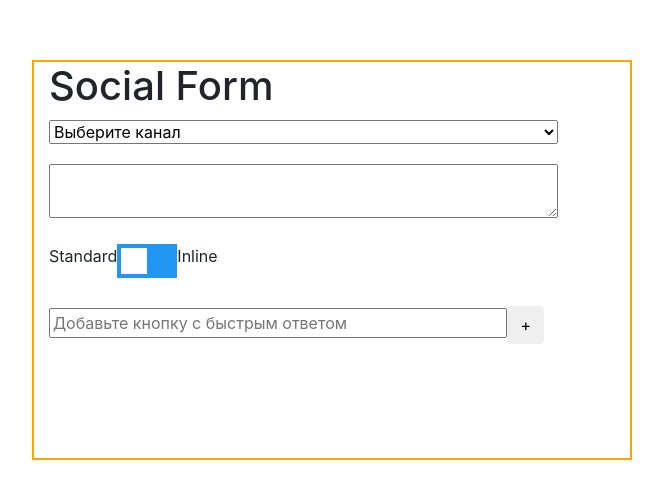
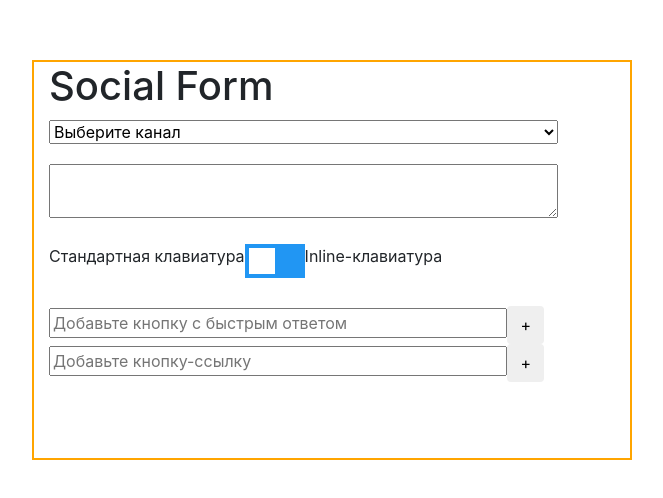
Before and after one commit to trewstaples/social-form-test, a React (Create React App) app: page / in a window 1280 px wide. Shown: the part 140-638 px from the top of the page, without its empty margins (308-971 px from the left). Built offline with nearby package versions, Linux system fonts and the light colour scheme.

Commit message:
Разведет логику добавления кнопок

```diff
--- a/src/components/form/form.jsx
+++ b/src/components/form/form.jsx
@@ -1,18 +1,12 @@
 import { useState } from 'react'
 
 import { ChannelSelect } from '../channel-select'
+import { TextArea } from '../textarea'
 import { KeyboardSwitch } from '../keyboard-switch'
 import { ButtonsList } from '../buttons-list'
 import { ButtonAddForm } from '../button-add-form'
 
 import './form.css'
-
-const textAreaMaxLength = {
-  VK: '4096',
-  WhatsApp: '10',
-  Telegram: '4096',
-  SMS: '',
-}
 
 export const keyboardLayout = {
   standart: 'standart',
@@ -49,19 +43,14 @@ const Form = () => {
       <form>
         <ChannelSelect onChannelChange={onChannelChange} />
 
-        <div className='main__text-wrap'>
-          <textarea
-            className='main__text'
-            autoComplete='off'
-            maxLength={textAreaMaxLength[channel]}
-          ></textarea>
-        </div>
+        <TextArea channel={channel} />
 
         <KeyboardSwitch onKeyboardChange={onKeyboardChange} />
 
         <ButtonsList buttons={buttons} />
 
-        <ButtonAddForm keyboardMode={keyboardMode} onButtonAdded={onButtonAdded} />
+        <ButtonAddForm keyboardMode={keyboardLayout.standart} onButtonAdded={onButtonAdded} />
+        <ButtonAddForm keyboardMode={keyboardLayout.inline} onButtonAdded={onButtonAdded} />
       </form>
     </div>
   )
--- a/src/components/keyboard-switch/keyboard-switch.jsx
+++ b/src/components/keyboard-switch/keyboard-switch.jsx
@@ -3,12 +3,12 @@ import './keyboard-switch.css'
 const KeyboardSwitch = ({ onKeyboardChange }) => {
   return (
     <div className='main__keyboard-switch-wrap'>
-      <span>Standard</span>
+      <span>Стандартная клавиатура</span>
       <label className='keyboard-switch' onChange={onKeyboardChange}>
         <input type='checkbox' />
         <span className='slider'></span>
       </label>
-      <span>Inline</span>
+      <span>Inline-клавиатура</span>
     </div>
   )
 }
--- /dev/null
+++ b/src/components/textarea/index.jsx
@@ -0,0 +1 @@
+export { TextArea } from './textarea'
--- /dev/null
+++ b/src/components/textarea/textarea.jsx
@@ -0,0 +1,20 @@
+const textAreaMaxLength = {
+  VK: '4096',
+  WhatsApp: '10',
+  Telegram: '4096',
+  SMS: '',
+}
+
+const TextArea = ({ channel }) => {
+  return (
+    <div className='main__text-wrap'>
+      <textarea
+        className='main__text'
+        autoComplete='off'
+        maxLength={textAreaMaxLength[channel]}
+      ></textarea>
+    </div>
+  )
+}
+
+export { TextArea }
```
